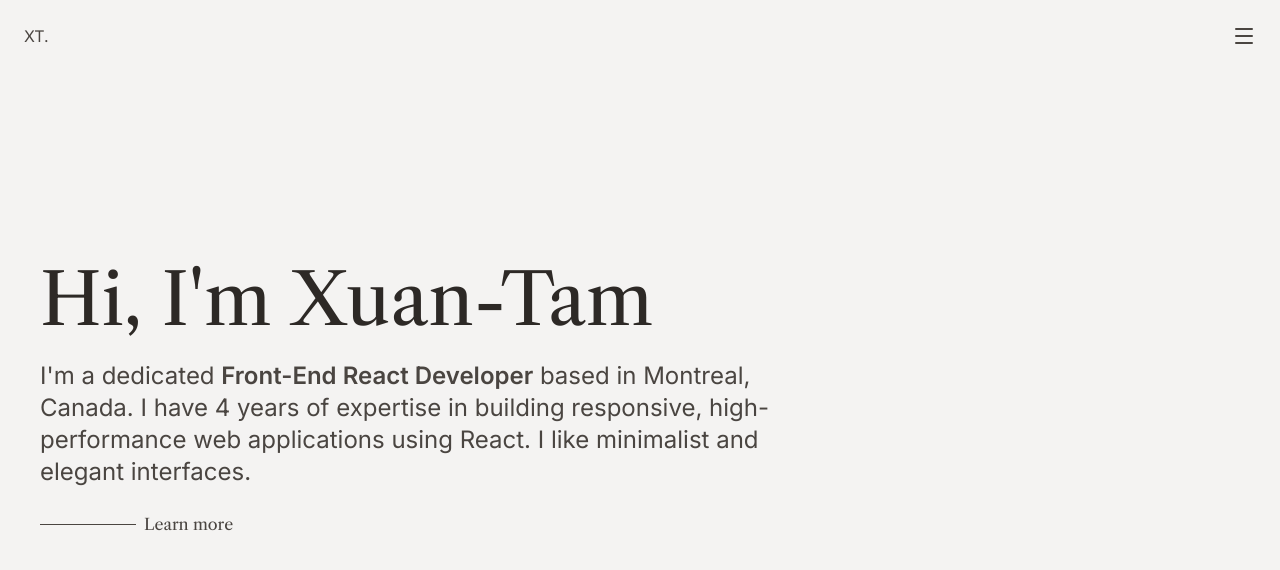
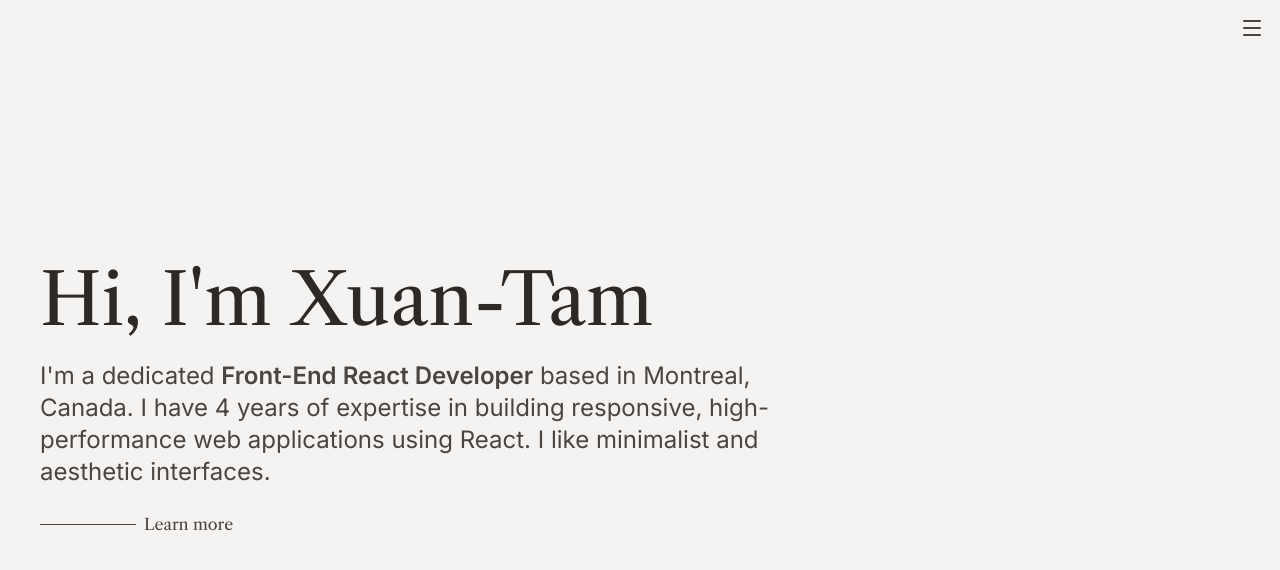
Before and after one commit to xuantam-h/xuantam-hoang-26, a React (Vite) app: page / in a window 1280 px wide. Shown: the top 570 px of the page. Built offline with nearby package versions, Linux system fonts and the light colour scheme.

Commit message:
Edited Navbar and CSS style

```diff
--- a/src/components/sections/Hero.tsx
+++ b/src/components/sections/Hero.tsx
@@ -7,13 +7,13 @@ export const Hero = () => {
             <section id="hero" className="flex items-center justify-start min-h-screen px-10">
                 <div className="hero-content md:w-2/3">
                     <motion.h1
-                        initial={{ opacity: 0, x: -10 }}
-                        animate={{ opacity: 1, x: 0 }}
-                        transition={{ duration: 0.8, delay: 0.2, ease: "easeOut" }}
+                        initial={{ opacity: 0, x: -10, filter: "blur(5px)" }}
+                        animate={{ opacity: 1, x: 0, filter: "blur(0px)" }}
+                        transition={{ duration: 0.8, delay: 0.2, ease: "easeInOut" }}
                         className="text-5xl md:text-6xl lg:text-7xl font-serif text-black">
                         Hi, I'm <span className='italic'>Xuan-Tam</span>
                     </motion.h1>
-                    <p className="mt-6 md:text-2xl">I'm a dedicated <strong>Front-End React Developer</strong> based in Montreal, Canada. I have 4 years of expertise in building responsive, high-performance web applications using React. I like minimalist and elegant interfaces.</p>
+                    <p className="mt-6 md:text-2xl">I'm a dedicated <strong>Front-End React Developer</strong> based in Montreal, Canada. I have 4 years of expertise in building responsive, high-performance web applications using React. I like minimalist and aesthetic interfaces.</p>
                     <div className="flex align-center gap-5">
                         <Button href="#about" size="lg">
                             Learn more
--- a/src/data/nav.ts
+++ b/src/data/nav.ts
@@ -1,7 +1,5 @@
-export const navLinks = [
-    { name: 'About', href: '#about' },
-    { name: 'Projects', href: '#projects' },
-    { name: 'Skills', href: '#skills' },
-    { name: 'Experiences', href: '#experiences' },
-    { name: 'Connect', href: '#contact' },
+export const socialLinks = [
+    { name: 'github', href: 'https://github.com/xuantam-h' },
+    { name: 'linkedin', href: 'https://www.linkedin.com/in/xuantam-h/' },
+    { name: 'mail', href: 'https://www.linkedin.com/in/xuantam-h/' },
 ]
--- a/src/layouts/Navbar.tsx
+++ b/src/layouts/Navbar.tsx
@@ -1,12 +1,19 @@
 import { Menu } from "lucide-react"
-import { navLinks } from "../data/nav"
+import { socialLinks } from "../data/nav"
+import { DynamicIcon } from 'lucide-react/dynamic';
 
 export const Navbar = () => {
     return (
-        <header>
-            <nav className="flex justify-between p-6 fixed top-0 z-10 w-full">
-                <p>XT.</p>
+        <header className="flex fixed p-4 top-0 right-0 z-10 w-full justify-end md:w-auto md:min-h-screen ">
+            <nav className="flex justify-between md:flex-col justify-between ">
                 <Menu />
+                <div className="social-links hidden md:flex md:flex-col gap-4">
+                    {socialLinks.map((link) => (
+                        <a key={link.name} href={link.href}>
+                            <DynamicIcon name={link.name} />
+                        </a>
+                    ))}
+                </div>
             </nav>
         </header>
     )
```
